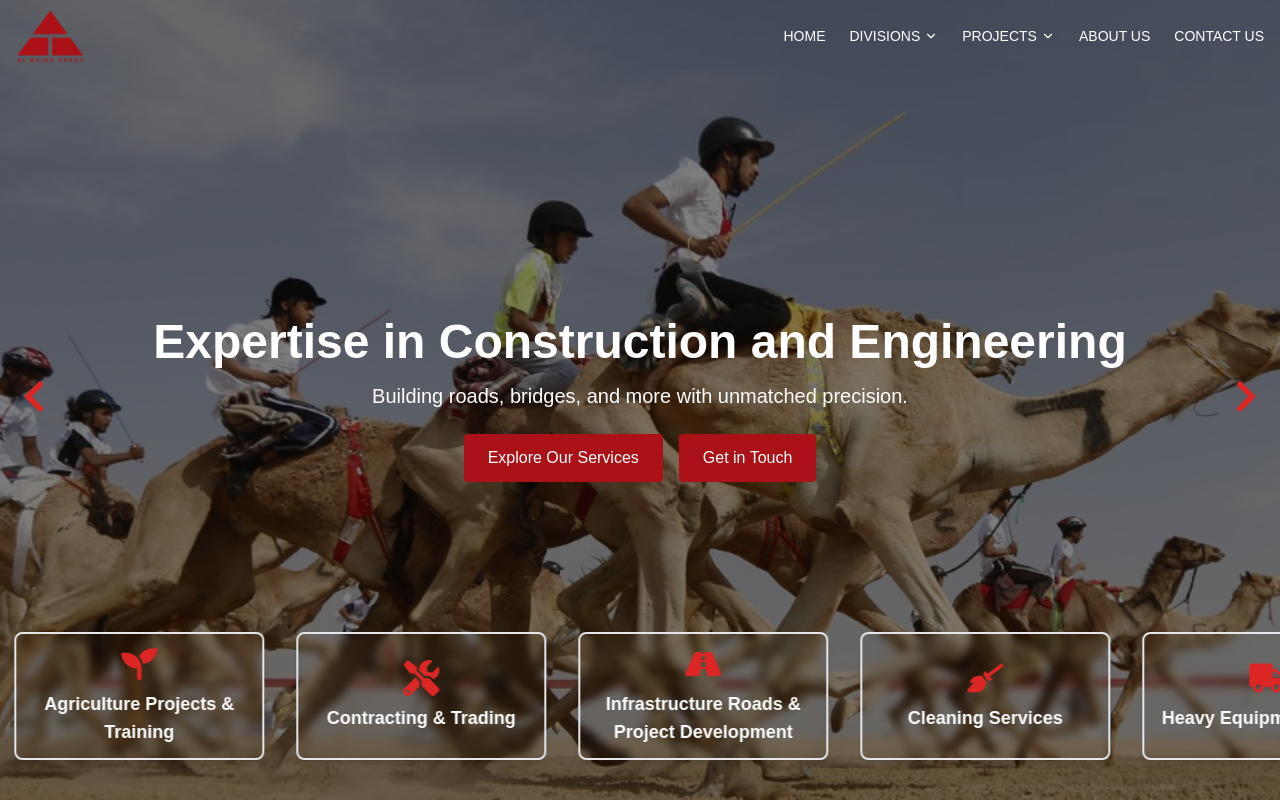
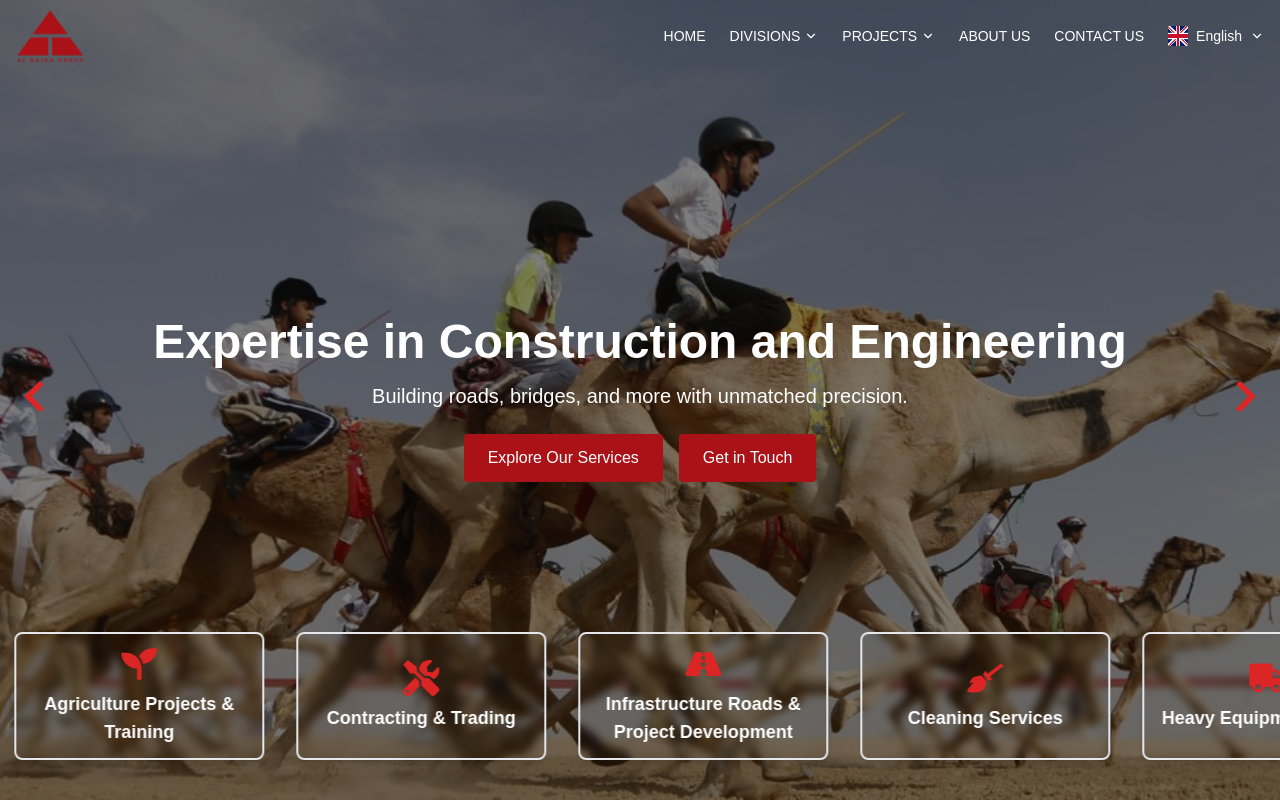
Before and after one commit to salman2696/AlBaida, a React (Vite) app: page / in a window 1280 px wide. Shown: the top 802 px of the page. Built offline with nearby package versions, Linux system fonts and the light colour scheme; a web font is replaced by a local one.

Commit message:
language dropdown button added

```diff
--- a/src/components/Navbar.jsx
+++ b/src/components/Navbar.jsx
@@ -17,6 +17,8 @@ import {
   FaTools,
   FaSeedling,
 } from "react-icons/fa";
+import FlagUS from "../assets/images/englishFlag.jpg";  // Example flag import
+import FlagAr from "../assets/images/arabicFlag.jpg";  // Example flag import
 
 const Navbar = () => {
   const [isOpen, setIsOpen] = useState(false);
@@ -24,6 +26,26 @@ const Navbar = () => {
   const [isProjectsOpen, setIsProjectsOpen] = useState(false);
   const [isMobile, setIsMobile] = useState(false);
   const [transparentNavbar, setTransparentNavbar] = useState(true);
+
+  const [isLanguageDropdownOpen, setIsLanguageDropdownOpen] = useState(false);
+  const [selectedLanguage, setSelectedLanguage] = useState({
+    name: "English",
+    flag: FlagUS
+  });
+
+  const languages = [
+    { name: "English", flag: FlagUS },
+    { name: "Arabic", flag: FlagAr }
+  ];
+
+  const toggleLanguageDropdown = () => {
+    setIsLanguageDropdownOpen(!isLanguageDropdownOpen);
+  };
+
+  const selectLanguage = (language) => {
+    setSelectedLanguage(language);
+    setIsLanguageDropdownOpen(false);
+  };
 
   const controlNavbar = () => {
     if (window.scrollY > 100) {
@@ -375,6 +397,30 @@ const Navbar = () => {
                   CONTACT US
                 </a>
               </li>
+              <li className="relative">
+                <button
+                  onClick={toggleLanguageDropdown}
+                  className="flex items-center space-x-2 focus:outline-none"
+                >
+                  <img src={selectedLanguage.flag} alt={selectedLanguage.name} className="w-5 h-5" />
+                  <span>{selectedLanguage.name}</span>
+                  <FiChevronDown />
+                </button>
+                {isLanguageDropdownOpen && (
+                  <ul className="absolute right-0 mt-2 w-40 bg-white border rounded-lg shadow-lg">
+                    {languages.map((language, index) => (
+                      <li
+                        key={index}
+                        onClick={() => selectLanguage(language)}
+                        className="flex items-center p-2 cursor-pointer text-black"
+                      >
+                        <img src={language.flag} alt={language.name} className="w-5 h-5 mr-2" />
+                        <span>{language.name}</span>
+                      </li>
+                    ))}
+                  </ul>
+                )}
+              </li>
             </ul>
           )}
         </div>
```
Also changed, not shown: src/assets/images/arabicFlag.jpg (added), src/assets/images/englishFlag.jpg (added).
